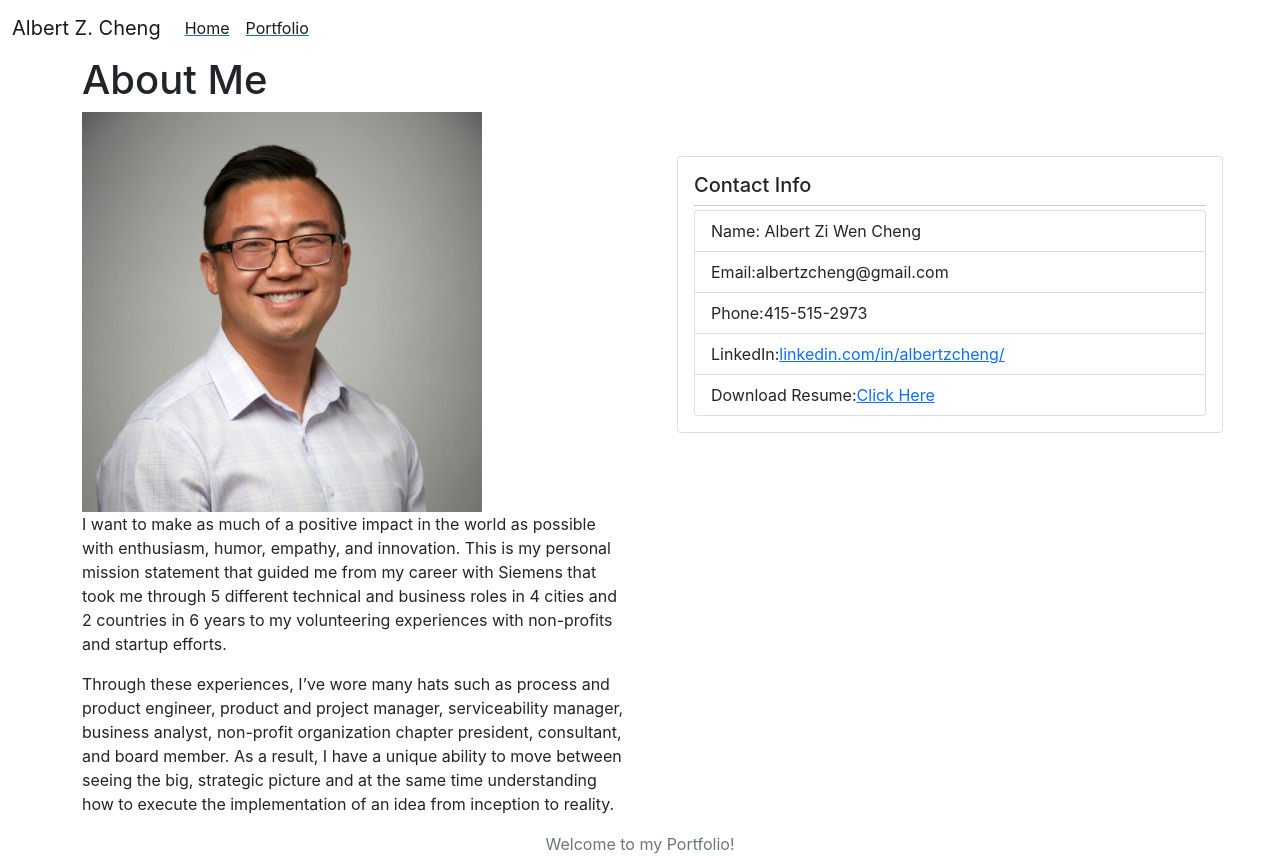
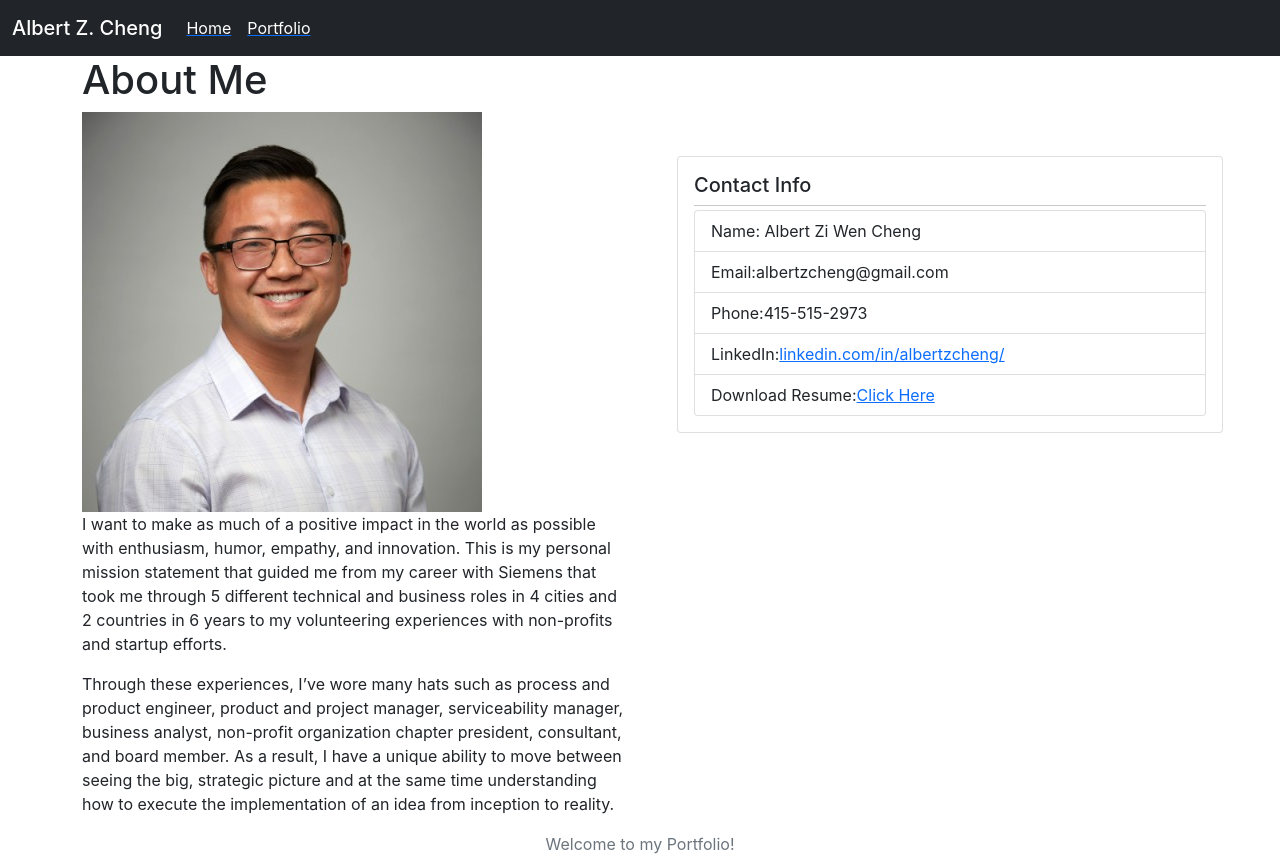
Before and after one commit to alzcheng/react-portfolio, a React (Create React App) app: page / in a window 1280 px wide. Built offline with nearby package versions, Linux system fonts and the light colour scheme.

Commit message:
changed navbar color

```diff
--- a/src/Components/Nav/Nav.css
+++ /dev/null
@@ -1,3 +0,0 @@
-.navbar{
-background-color: teal;
-}
--- a/src/Components/Nav/Nav.js
+++ b/src/Components/Nav/Nav.js
@@ -1,10 +1,11 @@
 import React from 'react'
 import { Link } from "react-router-dom";
+
 const Nav = () => {
   return (
-    <nav className="navbar navbar-expand-lg navbar-light">
+    <nav className="navbar navbar-dark bg-dark navbar-expand-lg">
       <div className="container-fluid">
-        <span className="navbar-brand">Albert Z. Cheng</span>
+        <span className="navbar-brand mb-0 h1">Albert Z. Cheng</span>
         <button className="navbar-toggler" type="button" data-bs-toggle="collapse" data-bs-target="#navbarText" aria-controls="navbarText" aria-expanded="false" aria-label="Toggle navigation">
           <span className="navbar-toggler-icon"></span>
         </button>
```
